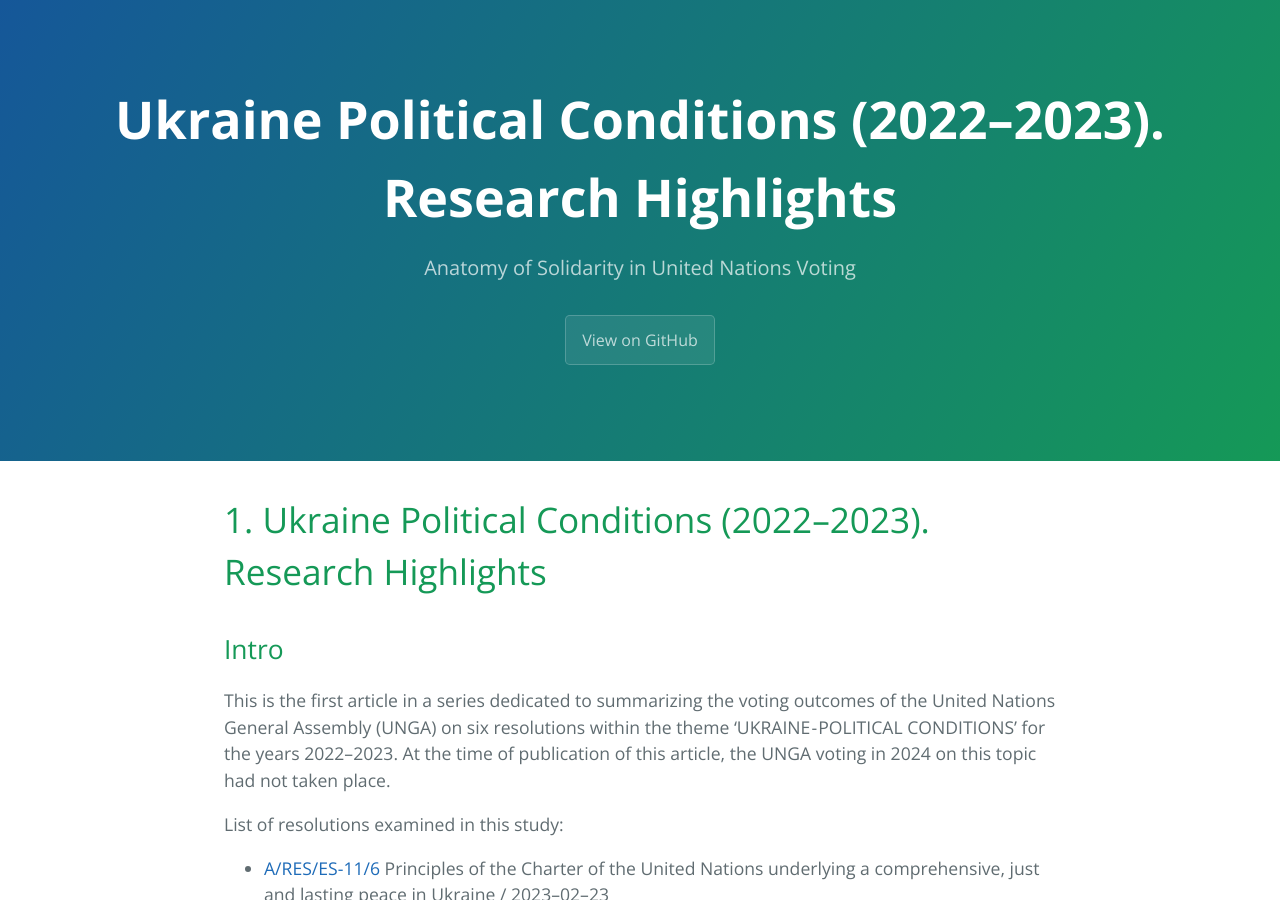
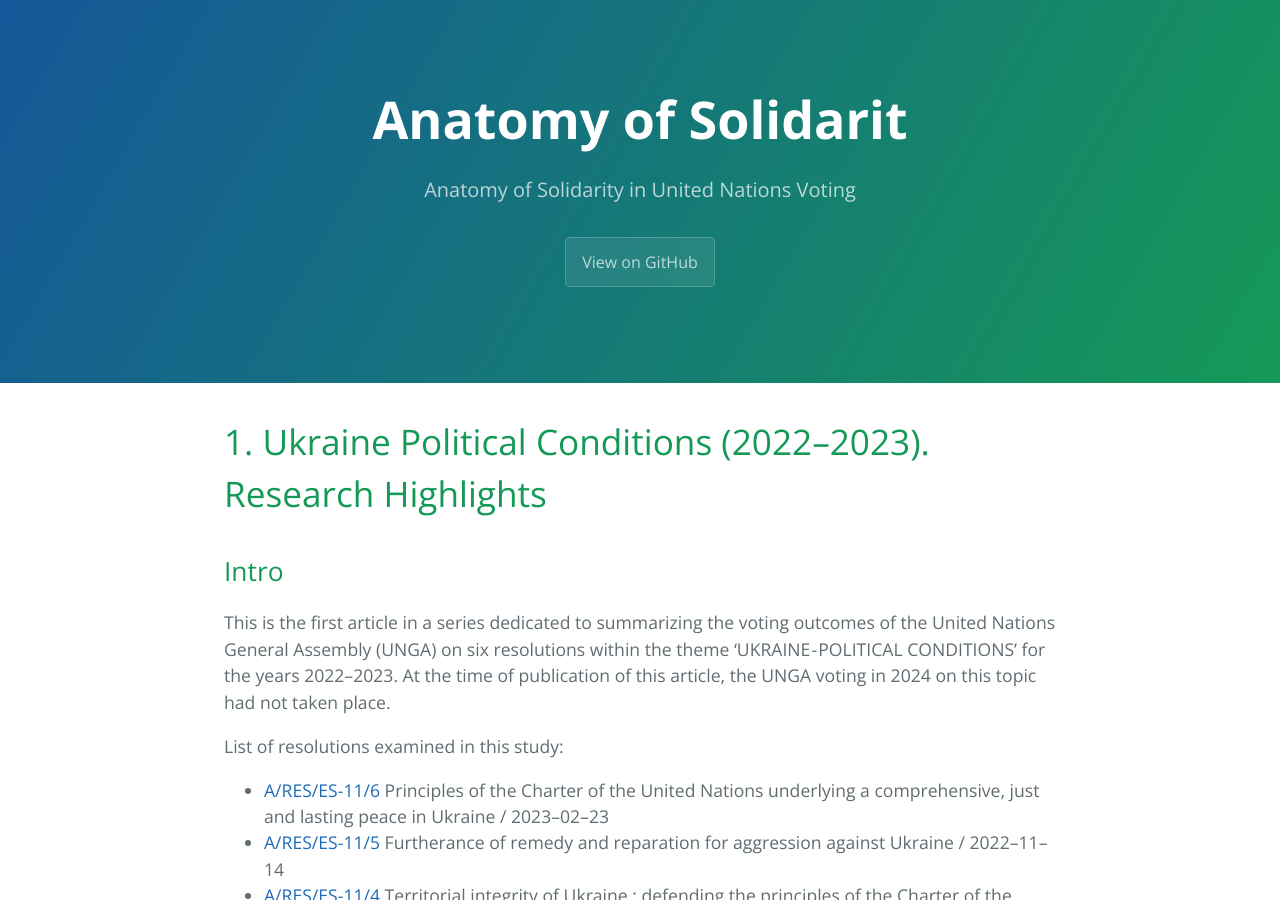
Before and after one commit to sobolsky/UN_UPC_2024, a Jekyll site: the page built from index.md, in a window 1280 px wide and 900 px high. Built offline with Jekyll 4.4.1, drawn with Linux system fonts in a browser that asks for light colours; our own code applies the rules of GitHub Pages for plain Markdown files.

Commit message:
Update index.md

```diff
--- a/index.md
+++ b/index.md
@@ -1,4 +1,5 @@
 ---
+title: Anatomy of Solidarit
 description: Anatomy of Solidarity in United Nations Voting
 show_downloads: false
 google_analytics:
```
